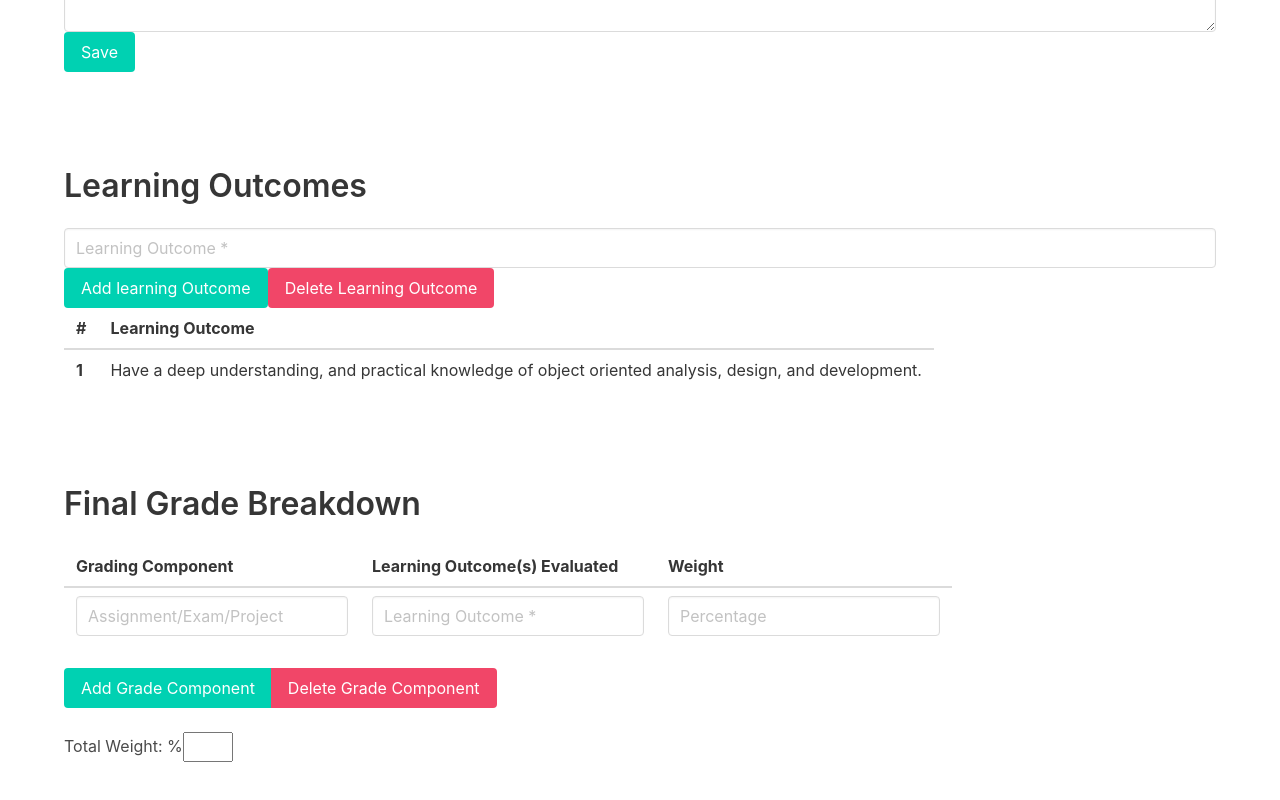
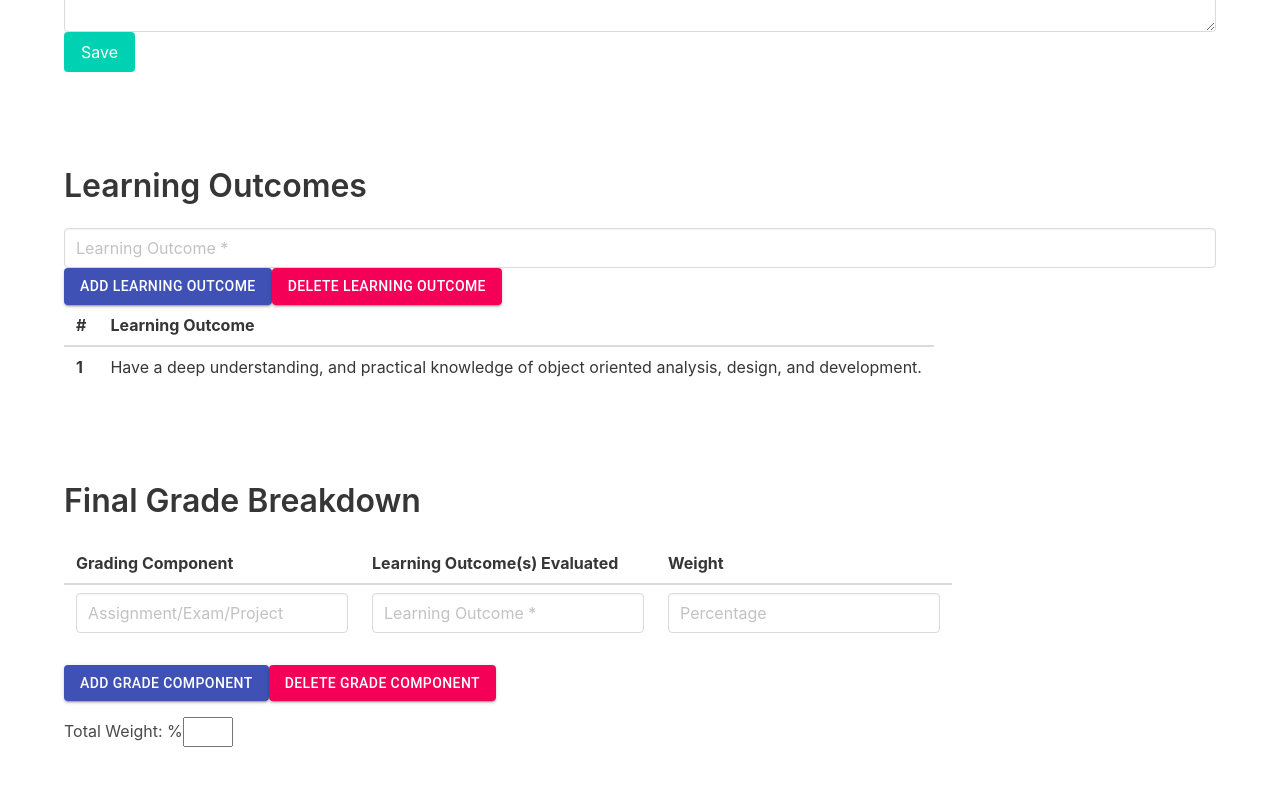
Before and after one commit to bgulseren/UofC_CourseOutlineApp, a React (Create React App) app in the folder src/course_outline_react_app/course_outline_app/: page / in a window 1280 px wide. Shown: the part 264-1064 px from the top of the page. Built offline with nearby package versions, Linux system fonts and the light colour scheme.

Commit message:
Added material ui.

```diff
--- a/src/course_outline_react_app/course_outline_app/src/App.js
+++ b/src/course_outline_react_app/course_outline_app/src/App.js
@@ -1,6 +1,7 @@
 import "bulma/css/bulma.css";
 import React from 'react';
-import{ useState } from "react";
+import { useState } from "react";
+import { Button } from '@material-ui/core';
 
 const LearningOutcomeTableComponent = () => {
   return (
@@ -66,8 +67,8 @@ const LearningOutcomesComponent = () => {
     <div>
       <h1 className="title">Learning Outcomes</h1>
       <input className="input" type="text" placeholder="Learning Outcome *" id="newLearningOutcome" />
-      <button className="button is-primary" onClick={addLearningOutcomeClickHandler}>Add learning Outcome</button>
-      <button className="button is-danger" onClick={deleteLearningOutcomeClickHandler}>Delete Learning Outcome</button>
+      <Button variant="contained" color="primary" onClick={addLearningOutcomeClickHandler}>Add learning Outcome</Button>
+      <Button variant="contained" color="secondary" onClick={deleteLearningOutcomeClickHandler}>Delete Learning Outcome</Button>
       <LearningOutcomeTableComponent />
     </div>
   );
@@ -130,8 +131,8 @@ const GradeBreakdownComponent = () => {
       <h1 className="title">Final Grade Breakdown</h1>
       <GradeBreakdownTableComponent />
       <div className="buttons has-addons">
-        <button className="button is-primary" onClick={addButtonClickHandler}>Add Grade Component</button>
-        <button className="button is-danger" onClick={deleteButtonClickHandler}>Delete Grade Component</button>
+        <Button variant="contained" color="primary" onClick={addButtonClickHandler}>Add Grade Component</Button>
+        <Button variant="contained" color="secondary" onClick={deleteButtonClickHandler}>Delete Grade Component</Button>
       </div>
       <label> Total Weight: %
         <input className="output"
```
